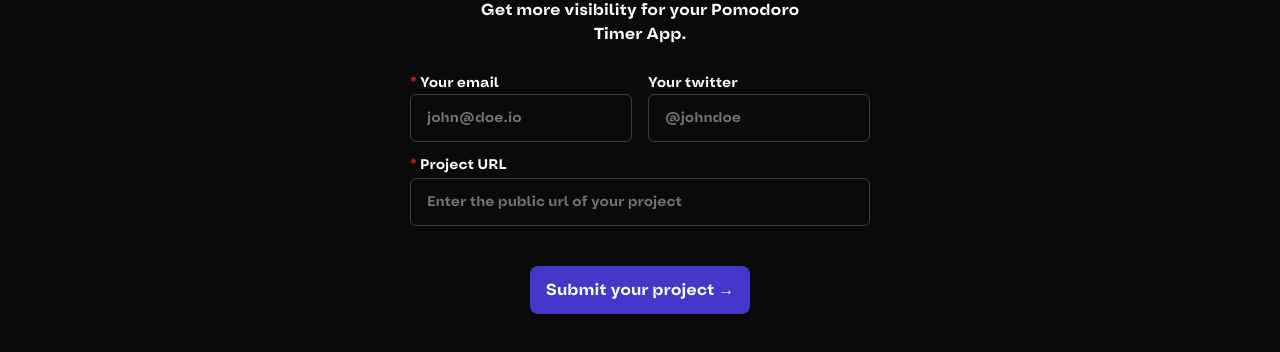
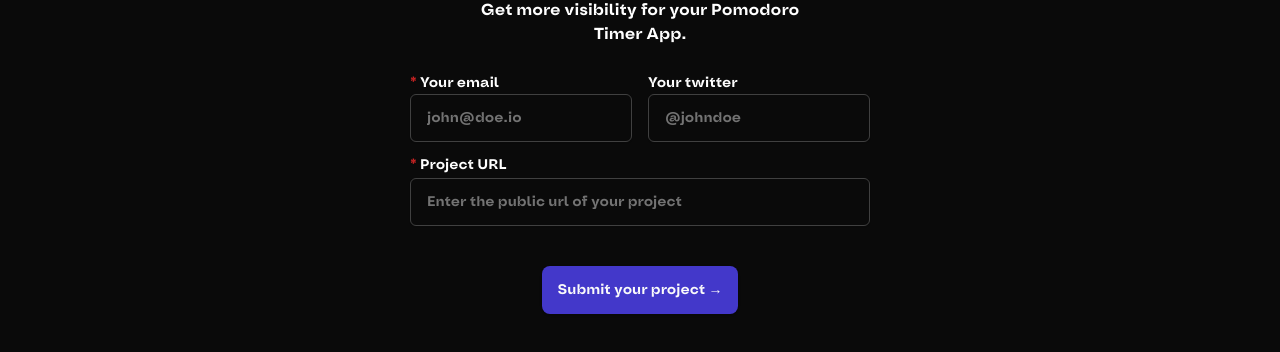
Before and after one commit to medanielmarques/allpomodoros.com, a Next.js app: page / in a window 1280 px wide. Shown: the part 594-946 px from the top of the page. Built offline with nearby package versions, Linux system fonts and the light colour scheme; no server answers.

Commit message:
Add @radix-ui/react-slot dependency and update API response handling

```diff
--- a/package.json
+++ b/package.json
@@ -11,6 +11,7 @@
   "dependencies": {
     "@radix-ui/react-icons": "^1.3.0",
     "@radix-ui/react-label": "^2.0.2",
+    "@radix-ui/react-slot": "^1.0.2",
     "class-variance-authority": "^0.7.0",
     "clsx": "^2.1.0",
     "framer-motion": "^11.0.12",
--- /dev/null
+++ b/src/components/ui/button.tsx
@@ -0,0 +1,57 @@
+import * as React from "react"
+import { Slot } from "@radix-ui/react-slot"
+import { cva, type VariantProps } from "class-variance-authority"
+
+import { cn } from "@/lib/utils"
+
+const buttonVariants = cva(
+  "inline-flex items-center justify-center whitespace-nowrap rounded-md text-sm font-medium transition-colors focus-visible:outline-none focus-visible:ring-1 focus-visible:ring-ring disabled:pointer-events-none disabled:opacity-50",
+  {
+    variants: {
+      variant: {
+        default:
+          "bg-primary text-primary-foreground shadow hover:bg-primary/90",
+        destructive:
+          "bg-destructive text-destructive-foreground shadow-sm hover:bg-destructive/90",
+        outline:
+          "border border-input bg-background shadow-sm hover:bg-accent hover:text-accent-foreground",
+        secondary:
+          "bg-secondary text-secondary-foreground shadow-sm hover:bg-secondary/80",
+        ghost: "hover:bg-accent hover:text-accent-foreground",
+        link: "text-primary underline-offset-4 hover:underline",
+      },
+      size: {
+        default: "h-9 px-4 py-2",
+        sm: "h-8 rounded-md px-3 text-xs",
+        lg: "h-10 rounded-md px-8",
+        icon: "h-9 w-9",
+      },
+    },
+    defaultVariants: {
+      variant: "default",
+      size: "default",
+    },
+  }
+)
+
+export interface ButtonProps
+  extends React.ButtonHTMLAttributes<HTMLButtonElement>,
+    VariantProps<typeof buttonVariants> {
+  asChild?: boolean
+}
+
+const Button = React.forwardRef<HTMLButtonElement, ButtonProps>(
+  ({ className, variant, size, asChild = false, ...props }, ref) => {
+    const Comp = asChild ? Slot : "button"
+    return (
+      <Comp
+        className={cn(buttonVariants({ variant, size, className }))}
+        ref={ref}
+        {...props}
+      />
+    )
+  }
+)
+Button.displayName = "Button"
+
+export { Button, buttonVariants }
--- a/src/pages/api/submit-app.ts
+++ b/src/pages/api/submit-app.ts
@@ -5,8 +5,7 @@
   res: NextApiResponse,
 ) {
   const data = JSON.parse(req.body)
-
-  console.log(data)
+  let status: number
 
   await fetch("https://api.notion.com/v1/pages", {
     method: "POST",
@@ -24,8 +23,14 @@
       },
     }),
   })
-    .then((response) => console.log("Success:", response))
-    .catch((error) => console.error("Error:", error))
+    .then((response) => {
+      status = response.status
+      console.log("Success:", response)
+    })
+    .catch((error) => {
+      status = 500
+      console.error("Error:", error)
+    })
 
-  res.status(200)
+  res.status(status!).json({})
 }
--- a/src/pages/index.tsx
+++ b/src/pages/index.tsx
@@ -1,7 +1,10 @@
+import { Button } from "@/components/ui/button"
 import { HoverEffect } from "@/components/ui/card-hover-effect"
 import { Input } from "@/components/ui/input"
 import { Label } from "@/components/ui/label"
+import { ReloadIcon } from "@radix-ui/react-icons"
 import Link from "next/link"
+import { useState } from "react"
 
 type PomodoroApp = {
   name: string
@@ -54,13 +57,32 @@
 }
 
 export default function Home({ apps = [] }) {
+  const [email, setEmail] = useState("")
+  const [twitter, setTwitter] = useState("")
+  const [link, setLink] = useState("")
+
+  const [isSubmitting, setIsSubmitting] = useState(false)
+  const [showVisualFeedback, setShowVisualFeedback] = useState(false)
+
   async function handleSubmitApp(event: React.FormEvent<HTMLFormElement>) {
     event.preventDefault()
+    setIsSubmitting(true)
 
     const formData = new FormData(event.currentTarget)
     await fetch("/api/submit-app", {
       method: "POST",
       body: JSON.stringify(Object.fromEntries(formData.entries())),
+    }).then((res) => {
+      if (res.ok) {
+        setIsSubmitting(false)
+        setShowVisualFeedback(true)
+        setTimeout(() => {
+          setShowVisualFeedback(false)
+          setEmail("")
+          setTwitter("")
+          setLink("")
+        }, 3000)
+      }
     })
   }
 
@@ -88,7 +110,7 @@
         </footer>
       </div>
 
-      <div className="container flex justify-center bg-neutral-950 p-12">
+      <div className="flex w-full justify-center bg-neutral-950 p-12">
         <div className="max-w-1/3 flex flex-col gap-6">
           <div className="m-auto flex w-3/4 flex-col justify-center gap-4 text-center">
             <h2 className="text-2xl font-bold md:text-3xl">
@@ -105,16 +127,21 @@
                     <span className="text-red-600">*</span> Your email
                   </Label>
                   <Input
+                    onChange={(event) => setEmail(event.target.value)}
+                    value={email}
                     type="email"
                     name="email"
                     id="email"
                     placeholder="john@doe.io"
+                    required
                   />
                 </div>
 
                 <div className="items-center gap-1.5">
                   <Label htmlFor="twitter">Your twitter</Label>
                   <Input
+                    onChange={(event) => setTwitter(event.target.value)}
+                    value={twitter}
                     type="text"
                     id="twitter"
                     name="twitter"
@@ -128,19 +155,30 @@
                   <span className="text-red-600">*</span> Project URL
                 </Label>
                 <Input
-                  type="text"
+                  onChange={(event) => setLink(event.target.value)}
+                  value={link}
+                  type="url"
                   id="project-url"
                   name="link"
                   placeholder="Enter the public url of your project"
+                  required
                 />
               </div>
 
-              <button
-                type="submit"
-                className="mt-3 w-full rounded-lg bg-indigo-700 px-4 py-3 hover:bg-indigo-600 md:mt-6 md:w-auto"
-              >
-                Submit your project →
-              </button>
+              {showVisualFeedback ? (
+                <Button className="mt-3 flex w-full cursor-default items-center gap-2 rounded-lg bg-green-700 px-4 py-6 hover:bg-green-700 md:mt-6 md:w-auto">
+                  Submitted! 🎉
+                </Button>
+              ) : (
+                <Button
+                  type="submit"
+                  disabled={isSubmitting}
+                  className="mt-3 flex w-full items-center gap-2 rounded-lg bg-indigo-700 px-4 py-6 hover:bg-indigo-600 md:mt-6 md:w-auto"
+                >
+                  {isSubmitting && <ReloadIcon className="animate-spin" />}
+                  {isSubmitting ? "Submitting" : "Submit your project →"}
+                </Button>
+              )}
             </div>
           </form>
         </div>
```
Also changed, not shown: 1 other file (tests, documents, lock files or other folders).
